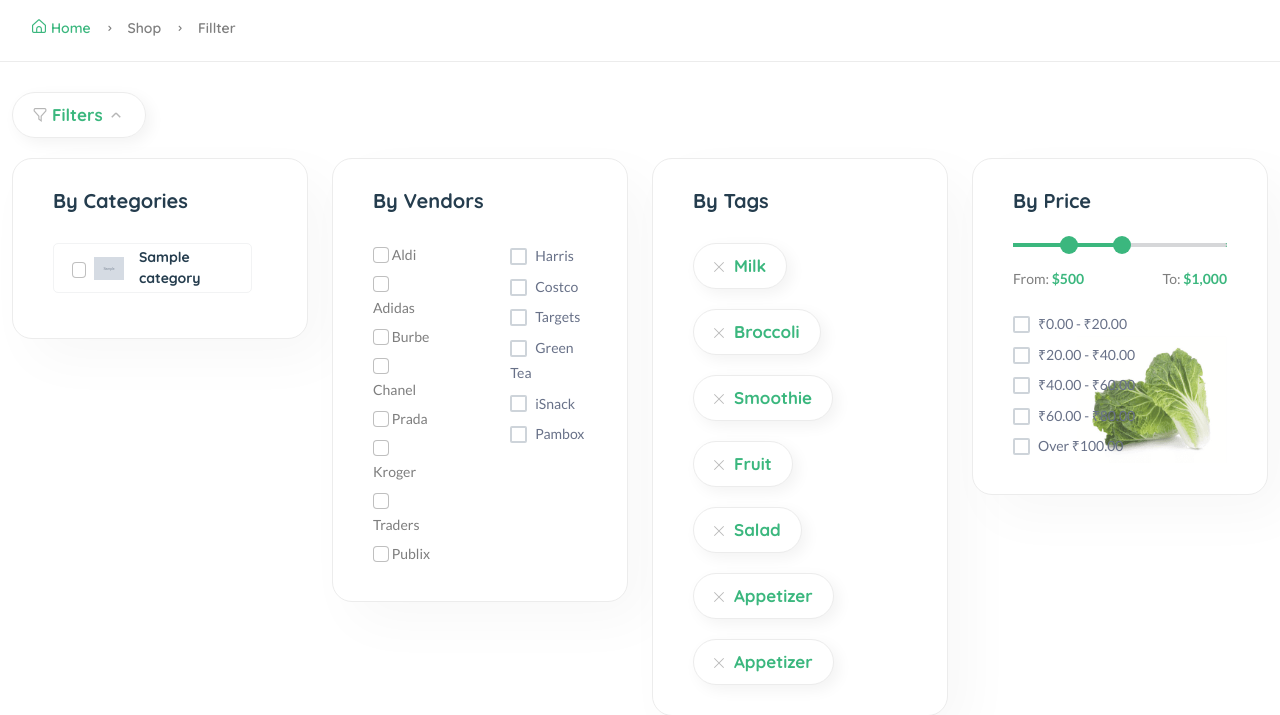
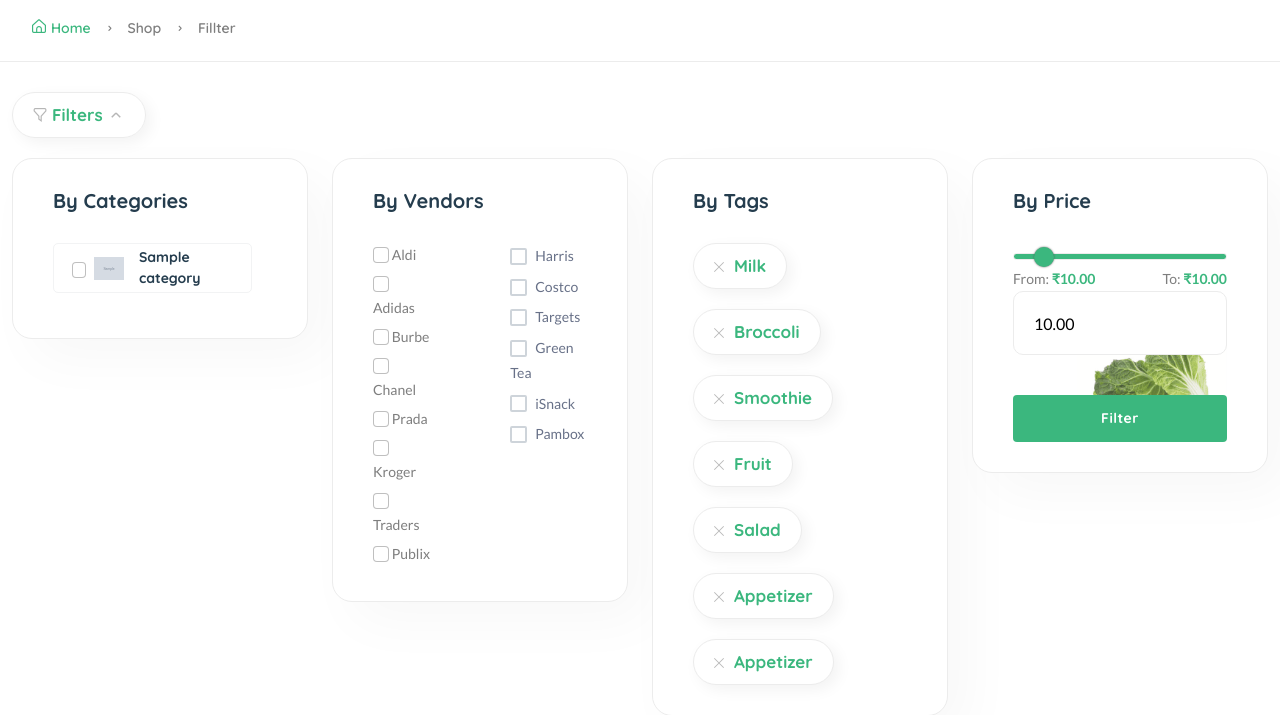
Before and after one commit to KhanJunaid23/evergreen-ecommerce, a Django app: page /products/ in a window 1280 px wide. Shown: the part 318-1033 px from the top of the page. Run offline with Django 5.2, Linux system fonts and the light colour scheme; tables that the repository leaves empty hold one stand-in row (values such as "Sample post"); grey boxes marked "Sample" are stand-in pictures; some libraries are stand-ins or nearby versions.

Commit message:
Price Range Slider

```diff
--- a/core/context_processor.py
+++ b/core/context_processor.py
@@ -1,12 +1,15 @@
-from core.models import Address,Category
+from django.db.models import Min, Max
+from core.models import Address,Category,Products
 
 def default(request):
     categories = Category.objects.all()
+    min_max_price = Products.objects.aggregate(Min("price"),Max("price"))
     try:
         address = Address.objects.get(user=request.user)
     except:
         address = None
     return {
         'categories':categories,
-        'address':address
+        'address':address,
+        'min_max_price':min_max_price
     }
--- a/static/assets/js/function.js
+++ b/static/assets/js/function.js
@@ -73,4 +73,19 @@ $(document).ready(function(){
             }
         })
     })
+
+    $('#max_price').on("blur", function(){
+        let min_price = $(this).attr("min");
+        let max_price = $(this).attr("max");
+        let current_price = $(this).val();
+        if(current_price < parseInt(min_price) || current_price > parseInt(max_price)){
+            min_price = Math.round(min_price*100)/100;
+            max_price = Math.round(max_price*100)/100;
+            alert("Price must be between ₹"+min_price+" and ₹"+max_price);
+            $(this).val(min_price);
+            $('#range').val(min_price);
+            $(this).focus();
+            return false;
+        }
+    })
 })
--- a/templates/core/product-list.html
+++ b/templates/core/product-list.html
@@ -1,6 +1,40 @@
 {% extends 'partials/base.html' %}
 {% load static %}
 {% block content %}
+
+<head>
+    <style>
+        input[type="range"] {
+        -webkit-appearance: none;
+        margin-right: 15px;
+        height: 7px;
+        background: rgba(255, 255, 255, 0.6);
+        border-radius: 5px;
+        background-image: linear-gradient(#3bb77e, #3bb77e);
+        background-size: 100% 100%;
+        background-repeat: no-repeat;
+        }
+
+        input[type="range"]::-webkit-slider-thumb {
+        -webkit-appearance: none;
+        height: 20px;
+        width: 20px;
+        border-radius: 50%;
+        background: #3bb77e;
+        cursor: ew-resize;
+        box-shadow: 0 0 2px 0 #555;
+        transition: background .3s ease-in-out;
+        }
+
+        input[type=range]::-webkit-slider-runnable-track  {
+        -webkit-appearance: none;
+        box-shadow: none;
+        border: none;
+        background: transparent;
+        }
+    </style>
+
+</head>
 
 <main class="main">
     <div class="page-header breadcrumb-wrap">
@@ -125,28 +159,16 @@
                                 <div class="sidebar-widget price_range range">
                                     <div class="price-filter mb-20">
                                         <div class="price-filter-inner">
-                                            <div id="slider-range" class="mb-20"></div>
+                                            <input type="range" name="range" value="{{ min_max_price.price__min | floatformat:2 }}" id="range" class="slider-range" min="{{ min_max_price.price__min }}" max="{{ min_max_price.price__max }}" oninput="max_price.value=this.value">
                                             <div class="d-flex justify-content-between">
-                                                <div class="caption">From: <strong id="slider-range-value1" class="text-brand"></strong></div>
-                                                <div class="caption">To: <strong id="slider-range-value2" class="text-brand"></strong></div>
+                                                <div class="caption">From: <strong id="slider-range-value1" class="text-brand">₹{{ min_max_price.price__min | floatformat:2 }}</strong></div>
+                                                <div class="caption">To: <strong id="slider-range-value2" class="text-brand">₹{{ min_max_price.price__max | floatformat:2 }}</strong></div>
                                             </div>
                                         </div>
+                                        <input type="number" name="" value="{{ min_max_price.price__min | floatformat:2 }}" id="max_price" min="{{ min_max_price.price__min }}" max="{{ min_max_price.price__max }}" placeholder="Current Price" onkeyup="range.value=this.value">
                                     </div>
                                     <div class="custome-checkbox">
-                                        <input class="form-check-input" type="checkbox" name="checkbox" id="exampleCheckbox211" value="" />
-                                        <label class="form-check-label" for="exampleCheckbox211"><span>₹0.00 - ₹20.00 </span></label>
-                                        <br />
-                                        <input class="form-check-input" type="checkbox" name="checkbox" id="exampleCheckbox22" value="" />
-                                        <label class="form-check-label" for="exampleCheckbox22"><span>₹20.00 - ₹40.00 </span></label>
-                                        <br />
-                                        <input class="form-check-input" type="checkbox" name="checkbox" id="exampleCheckbox23" value="" />
-                                        <label class="form-check-label" for="exampleCheckbox23"><span>₹40.00 - ₹60.00 </span></label>
-                                        <br />
-                                        <input class="form-check-input" type="checkbox" name="checkbox" id="exampleCheckbox24" value="" />
-                                        <label class="form-check-label" for="exampleCheckbox24"><span>₹60.00 - ₹80.00 </span></label>
-                                        <br />
-                                        <input class="form-check-input" type="checkbox" name="checkbox" id="exampleCheckbox25" value="" />
-                                        <label class="form-check-label" for="exampleCheckbox25"><span>Over ₹100.00</span></label>
+                                        <button class="btn mt-20 w-100">Filter</button>
                                     </div>
                                 </div>
                             </div>
```
